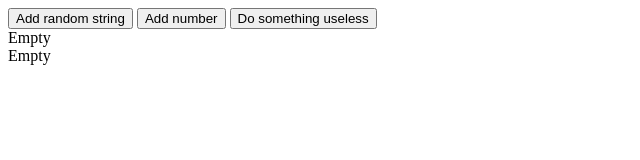
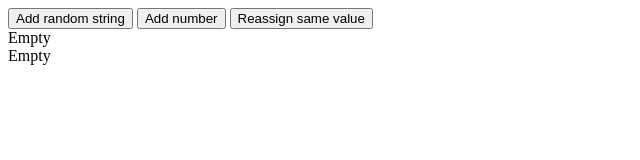
Before and after one commit to Maxzilla60/observable-localstorage, a website built with Parcel: page index.html in a window 1280 px wide. Shown: the full height of the page, 0-640 px from the left. Built offline with nearby package versions, Linux system fonts and the light colour scheme.

Commit message:
💬 Cleared up button meaning

```diff
--- a/index.html
+++ b/index.html
@@ -1,7 +1,7 @@
 <script src="./index.ts" type="text/javascript" defer></script>
 <button id="doSomethingButton">Add random string</button>
 <button id="doSomethingElseButton">Add number</button>
-<button id="doSomethingUselessButton">Do something useless</button>
+<button id="doSomethingUselessButton">Reassign same value</button>
 <br />
 
 <output id="fullOutput">Empty</output><br />
```
